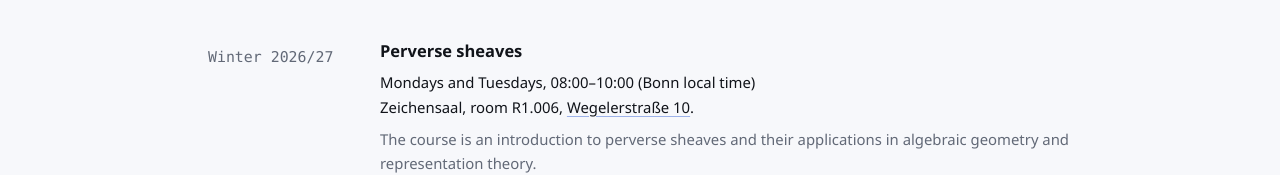
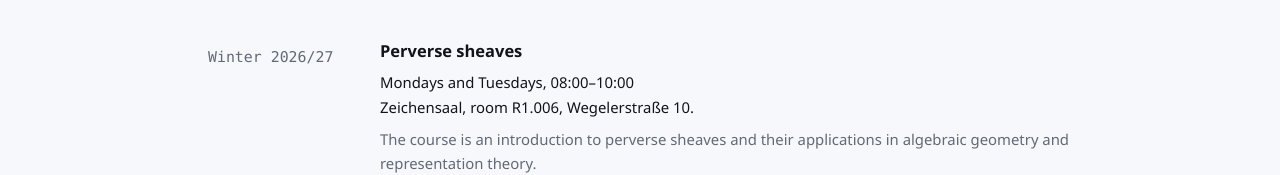
Before and after one commit to tudorpad/tudorpad.github.io, a plain HTML site: page teaching/index.html in a window 1280 px wide. Shown: the part 319-494 px from the top of the page. Drawn offline with Linux system fonts and the light colour scheme.

Commit message:
Remove Bonn time note and location link

```diff
--- a/teaching/index.html
+++ b/teaching/index.html
@@ -38,7 +38,7 @@
             <p class="term">Winter 2026/27</p>
             <div>
               <h3>Perverse sheaves</h3>
-              <p class="course-place">Mondays and Tuesdays, 08:00–10:00 (Bonn local time)<br>Zeichensaal, room R1.006, <a href="https://www.mnf.uni-bonn.de/de/fakultaet/barrierefreiheit/gebaeude/wegelerstrasse-10">Wegelerstraße 10</a>.</p>
+              <p class="course-place">Mondays and Tuesdays, 08:00–10:00<br>Zeichensaal, room R1.006, Wegelerstraße 10.</p>
               <p>The course is an introduction to perverse sheaves and their applications in algebraic geometry and representation theory.</p>
               <p class="reference-intro">Exercise sheets:</p>
               <ul class="reference-list">
```
